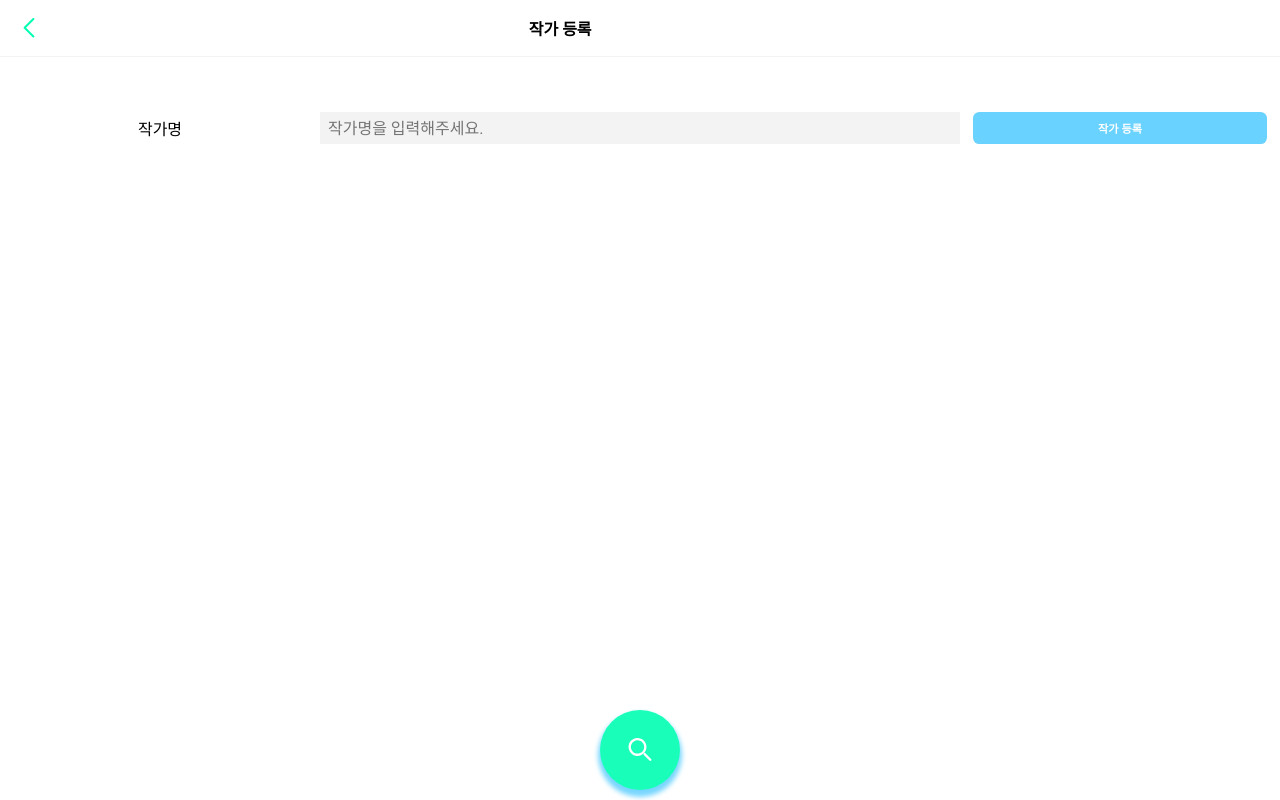
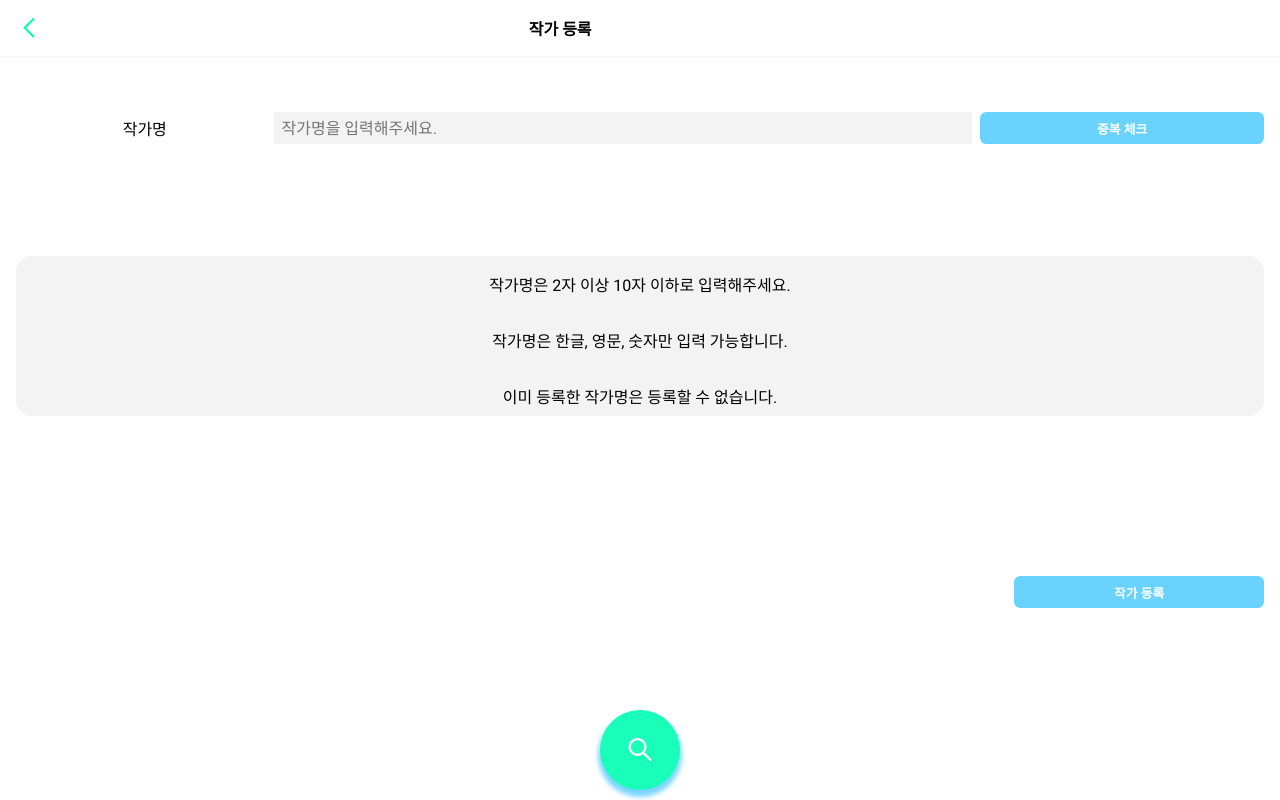
Before and after one commit to N0T-BAD/blockpage, a Next.js app: page /authorregister in a window 1280 px wide. Built offline with nearby package versions, Linux system fonts and the light colour scheme.

Commit message:
feat:작가 등록 페이지 작가 등록 버튼 구현

```diff
--- /dev/null
+++ b/components/pages/authorregister/AuthorNicknameAgreement.module.css
@@ -0,0 +1,18 @@
+.AuthorNicknameAgreementBox {
+  width: 100%;
+  height: 10rem;
+  background-color: var(--bp-gray);
+  text-align: center;
+  border-radius: 1rem;
+  margin: 1rem 0;
+}
+
+.AuthorNicknameAgreementBox p {
+  padding: 1rem;
+}
+
+.AuthorButton {
+  margin-top: 10rem;
+  display: flex;
+  justify-content: flex-end;
+}
--- /dev/null
+++ b/components/pages/authorregister/AuthorNicknameAgreement.tsx
@@ -0,0 +1,18 @@
+import React from 'react'
+import style from '@/components/pages/authorregister/AuthorNicknameAgreement.module.css'
+import AuthorSignupButton from './AuthorSignupButton'
+
+export default function AuthorNicknameAgreement() {
+  return (
+    <>
+      <div className={style.AuthorNicknameAgreementBox}>
+        <p>작가명은 2자 이상 10자 이하로 입력해주세요.</p>
+        <p>작가명은 한글, 영문, 숫자만 입력 가능합니다.</p>
+        <p>이미 등록한 작가명은 등록할 수 없습니다.</p>
+      </div>
+      <div className={style.AuthorButton}>
+        <AuthorSignupButton />
+      </div>
+    </>
+  )
+}
--- a/components/pages/authorregister/AuthorRegister.module.css
+++ b/components/pages/authorregister/AuthorRegister.module.css
@@ -4,7 +4,8 @@
 }
 
 .AuthorName {
-  width: 25%;
+  width: 22%;
+  padding: 0 0.6rem;
 }
 
 .AuthorName p {
@@ -16,7 +17,7 @@
 }
 
 .AuthorInput {
-  width: 50%;
+  width: 60%;
   display: flex;
 }
 
@@ -36,7 +37,7 @@
   width: 25%;
   display: flex;
   align-items: center;
-  padding: 0 0.8rem;
+  padding-left: 0.5rem;
 }
 
 .AuthorButton button {
@@ -45,7 +46,7 @@
   border: none;
   background-color: var(--bp-blue);
   color: var(--bp-white);
-  font-size: 0.7rem;
+  font-size: 0.8rem;
   font-weight: 600;
   border-radius: 0.4rem;
 }
--- a/components/pages/authorregister/AuthorRegister.tsx
+++ b/components/pages/authorregister/AuthorRegister.tsx
@@ -11,7 +11,7 @@ export default function AuthorRegister() {
         <input type='text' placeholder='작가명을 입력해주세요.' />
       </div>
       <div className={style.AuthorButton}>
-        <button>작가 등록</button>
+        <button>중복 체크</button>
       </div>
     </div>
   )
--- /dev/null
+++ b/components/pages/authorregister/AuthorRegisterMiddleSection.module.css
@@ -0,0 +1,3 @@
+section.AuthorRegisterMiddleSection {
+  margin: 3rem 1rem;
+}
--- /dev/null
+++ b/components/pages/authorregister/AuthorRegisterMiddleSection.tsx
@@ -0,0 +1,12 @@
+import React from 'react'
+import style from '@/components/pages/authorregister/AuthorRegisterMiddleSection.module.css'
+import AuthorNicknameAgreement from './AuthorNicknameAgreement'
+import AuthorSignupButton from './AuthorSignupButton'
+
+export default function AuthorRegisterMiddleSection() {
+  return (
+    <section className={style.AuthorRegisterMiddleSection}>
+      <AuthorNicknameAgreement />
+    </section>
+  )
+}
--- a/components/pages/authorregister/AuthorRegisterTopSection.module.css
+++ b/components/pages/authorregister/AuthorRegisterTopSection.module.css
@@ -1,3 +1,3 @@
 section.AuthorRegisterTopSection {
-  margin: 7rem 0;
+  margin: 7rem 1rem;
 }
--- /dev/null
+++ b/components/pages/authorregister/AuthorSignupButton.module.css
@@ -0,0 +1,14 @@
+button.AuthorSignupButton {
+  width: 100%;
+  height: 2rem;
+  border: none;
+  background-color: var(--bp-blue);
+  color: var(--bp-white);
+  font-size: 0.8rem;
+  font-weight: 600;
+  border-radius: 0.4rem;
+}
+
+.AuthorSignupButtonBox {
+  width: 20%;
+}
--- /dev/null
+++ b/components/pages/authorregister/AuthorSignupButton.tsx
@@ -0,0 +1,10 @@
+import React from 'react'
+import style from '@/components/pages/authorregister/AuthorSignupButton.module.css'
+
+export default function AuthorSignupButton() {
+  return (
+    <div className={style.AuthorSignupButtonBox}>
+      <button className={style.AuthorSignupButton}>작가 등록</button>
+    </div>
+  )
+}
--- a/pages/authorregister.tsx
+++ b/pages/authorregister.tsx
@@ -1,11 +1,13 @@
 import Layout from "@/components/layouts/layout"
 import { NextPageWithLayout } from "./_app"
 import AuthorRegisterTopSection from "@/components/pages/authorregister/AuthorRegisterTopSection"
+import AuthorRegisterMiddleSection from "@/components/pages/authorregister/AuthorRegisterMiddleSection"
 
 const authorregister: NextPageWithLayout = () => {
   return (
     <>
       <AuthorRegisterTopSection />
+      <AuthorRegisterMiddleSection />
     </>
   )
 }
```
